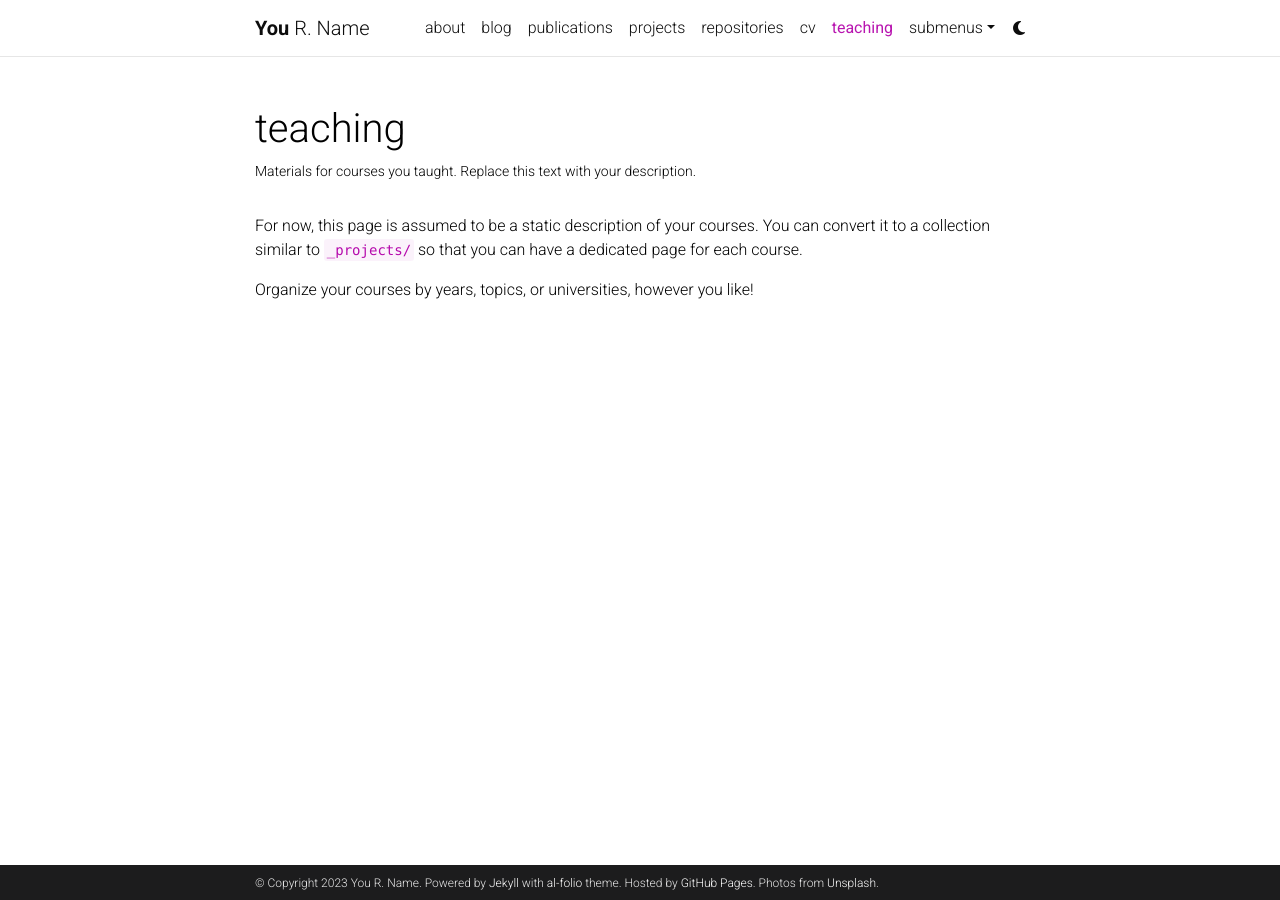
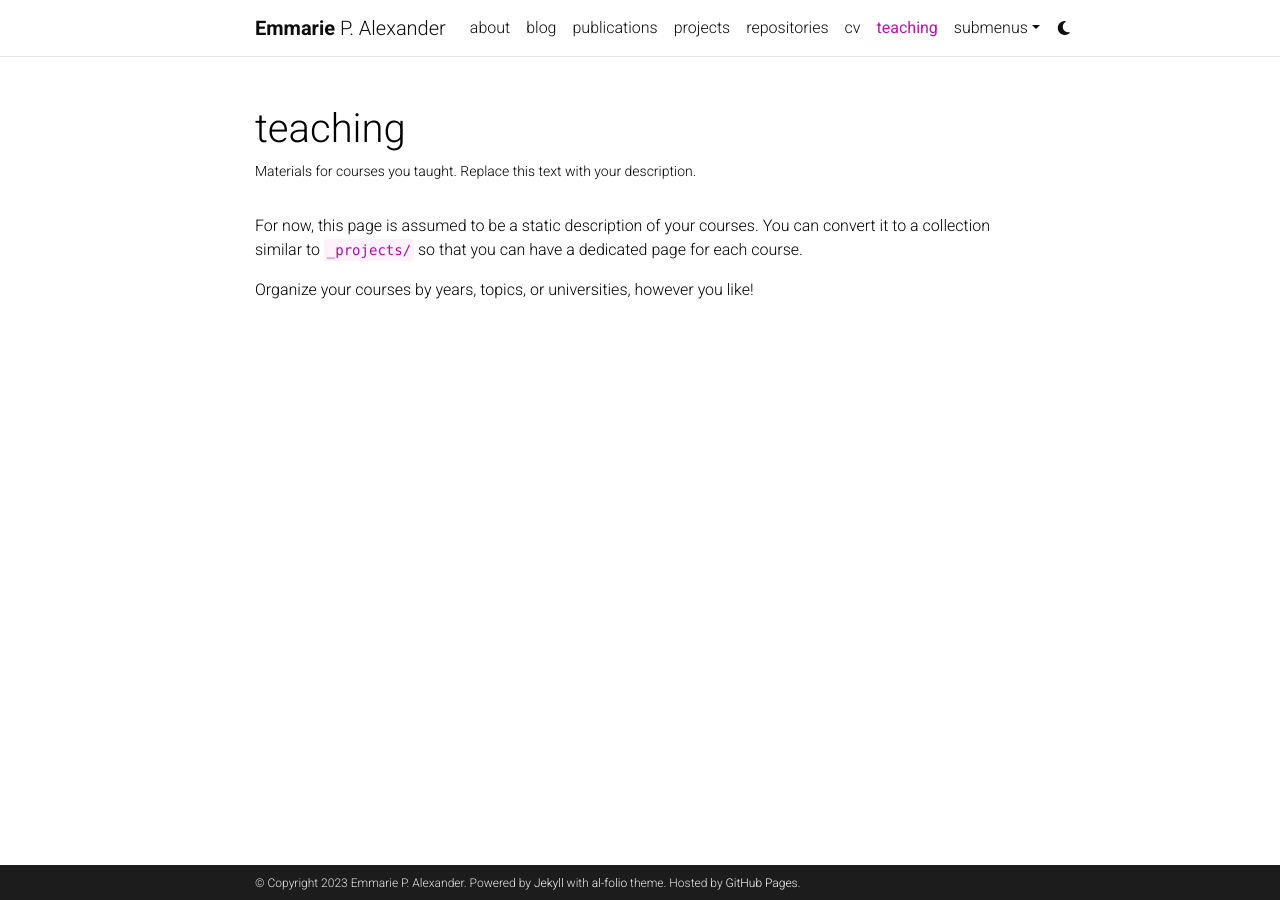
Before and after one commit to emistasis/emistasis.github.io, a Jekyll site: the page built from _pages/teaching.md, in a window 1280 px wide. Built offline with Jekyll 4.4.1, drawn with Linux system fonts in a browser that asks for light colours; comment, search, counter and statistics services are not loaded; a style sheet for code colours, icons or effects is not loaded.

Commit message:
updated the url in the config file

```diff
--- a/_config.yml
+++ b/_config.yml
@@ -3,23 +3,22 @@
 # -----------------------------------------------------------------------------
 
 title: blank # the website title (if blank, full name will be used instead)
-first_name: You
-middle_name: R.
-last_name: Name
-email: you@example.com
+first_name: Emmarie
+middle_name: P.
+last_name: Alexander
+email: emmariealexander [@] gmail [.] com
 description: > # the ">" symbol means to ignore newlines until "footer_text:"
   A simple, whitespace theme for academics. Based on [*folio](https://github.com/bogoli/-folio) design.
 footer_text: >
   Powered by <a href="https://jekyllrb.com/" target="_blank">Jekyll</a> with <a href="https://github.com/alshedivat/al-folio">al-folio</a> theme.
   Hosted by <a href="https://pages.github.com/" target="_blank">GitHub Pages</a>.
-  Photos from <a href="https://unsplash.com" target="_blank">Unsplash</a>.
-keywords: jekyll, jekyll-theme, academic-website, portfolio-website  # add your own keywords or leave empty
+keywords: academic-website, portfolio-website  # add your own keywords or leave empty
 
 lang: en # the language of your site (for example: en, fr, cn, ru, etc.)
-icon: ⚛️  # the emoji used as the favicon (alternatively, provide image name in /assets/img/)
+icon: 🧬  # the emoji used as the favicon (alternatively, provide image name in /assets/img/)
 
-url: https://alshedivat.github.io # the base hostname & protocol for your site
-baseurl: /al-folio # the subpath of your site, e.g. /blog/
+url: https://emistasis.github.io # the base hostname & protocol for your site
+baseurl: /emistasis # the subpath of your site, e.g. /blog/
 last_updated: false # set to true if you want to display last updated in the footer
 impressum_path:  # set to path to include impressum link in the footer, use the same path as permalink in a page, helps to conform with EU GDPR
 
```
Also changed, not shown: 1 other file.
